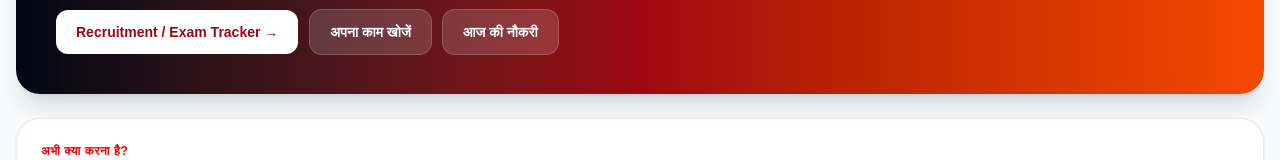
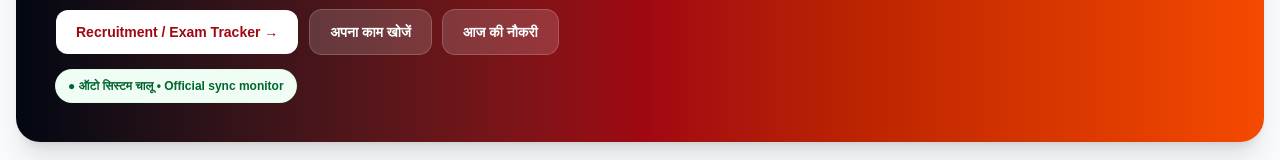
Before and after one commit to bhoopendramandoliya786-source/hindi-news, a Next.js app: page / in a window 1280 px wide. Shown: the part 372-532 px from the top of the page. Built offline with nearby package versions, Linux system fonts and the light colour scheme; no server answers; the database is empty.

Commit message:
Show automatic sync status and safe database fallback

```diff
--- a/components/StudentPortalHome.tsx
+++ b/components/StudentPortalHome.tsx
@@ -2,6 +2,7 @@ import Link from "next/link";
 import { db } from "@/lib/db";
 import AdSlot from "@/components/AdSense";
 import { AdsterraBanner, AdsterraNative } from "@/components/AdsterraAds";
+import AutoSystemBadge from "@/components/AutoSystemBadge";
 import { getStudentEntityKey } from "@/lib/student-entity";
 
 const TASKS = [
@@ -31,6 +32,7 @@ function dateText(value: Date | string | null | undefined) {
 export default async function StudentPortalHome() {
   let latest: any[] = [];
   let categories: any[] = [];
+  let dbError = false;
 
   try {
     [latest, categories] = await Promise.all([
@@ -38,6 +40,7 @@ export default async function StudentPortalHome() {
       db.category.findMany({ orderBy: { name: "asc" }, select: { name: true, slug: true, _count: { select: { news: { where: { status: "PUBLISHED" } } } } } }),
     ]);
   } catch (error) {
+    dbError = true;
     console.error("Student Update homepage database read failed:", error);
   }
 
@@ -49,7 +52,10 @@ export default async function StudentPortalHome() {
       <h1 className="mt-4 max-w-4xl text-3xl font-black leading-tight sm:text-5xl">खबर नहीं — आपका पूरा सरकारी काम</h1>
       <p className="mt-4 max-w-4xl text-sm leading-7 text-red-50 sm:text-base">भर्ती, परीक्षा, Admit Card, Answer Key, Result, Scholarship, Admission और सरकारी सेवाओं को exact काम के हिसाब से खोजें। पहले जानकारी समझें, फिर documents/eligibility देखें और अंत में official website पर काम करें।</p>
       <div className="mt-6 flex flex-wrap gap-3"><Link href="/track" className="rounded-xl bg-white px-5 py-3 text-sm font-black text-red-800">Recruitment / Exam Tracker →</Link><Link href="/search" className="rounded-xl bg-white/15 px-5 py-3 text-sm font-black ring-1 ring-white/30">अपना काम खोजें</Link><Link href="/category/jobs" className="rounded-xl bg-white/15 px-5 py-3 text-sm font-black ring-1 ring-white/30">आज की नौकरी</Link></div>
+      <AutoSystemBadge />
     </section>
+
+    {dbError && <section className="mt-5 rounded-2xl border border-amber-200 bg-amber-50 p-4 text-sm leading-6 text-amber-900"><b>Live database अभी अस्थायी रूप से उपलब्ध नहीं है।</b> Website बंद नहीं होगी। Automatic official sync/database ठीक होते ही latest data अपने आप फिर दिखेगा। <Link href="/search" className="font-black underline">Search खोलें</Link></section>}
 
     <section className="mt-6 rounded-3xl border border-red-100 bg-white p-5 shadow-sm sm:p-6"><p className="text-xs font-black uppercase tracking-wider text-red-600">अभी क्या करना है?</p><h2 className="mt-1 text-2xl font-black text-gray-950">अपना काम चुनें</h2><div className="mt-4 grid gap-3 sm:grid-cols-2 lg:grid-cols-4"><Link href="/category/jobs" className="rounded-2xl bg-red-50 p-4"><b>📝 आवेदन करना है</b><p className="mt-1 text-xs text-gray-600">नई भर्ती और form</p></Link><Link href="/category/admit-card" className="rounded-2xl bg-blue-50 p-4"><b>🎫 Admit Card चाहिए</b><p className="mt-1 text-xs text-gray-600">Exam/Recruitment पहचानें</p></Link><Link href="/category/results" className="rounded-2xl bg-green-50 p-4"><b>🏆 Result देखना है</b><p className="mt-1 text-xs text-gray-600">Exam/Recruitment के अनुसार</p></Link><Link href="/category/scholarship" className="rounded-2xl bg-yellow-50 p-4"><b>🎓 Scholarship चाहिए</b><p className="mt-1 text-xs text-gray-600">Scheme + session + status</p></Link></div></section>
 
```
